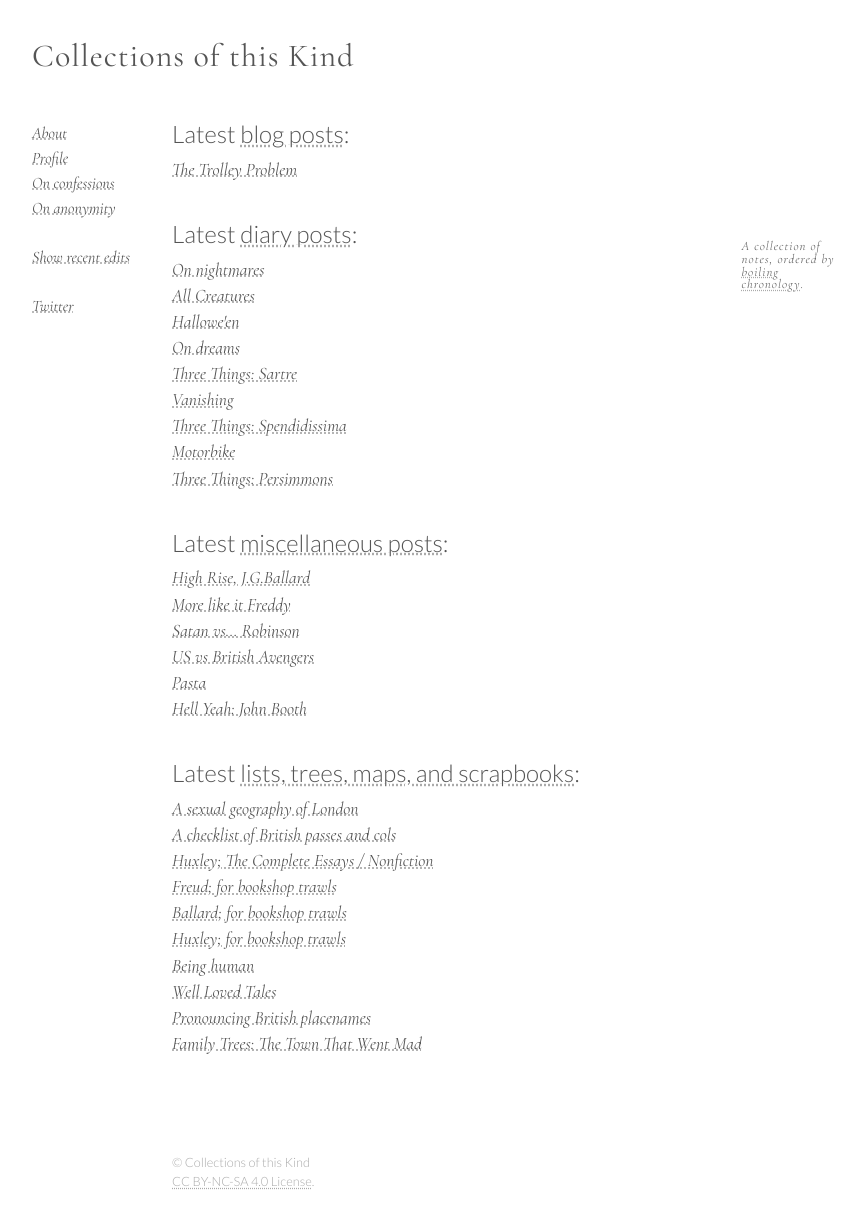
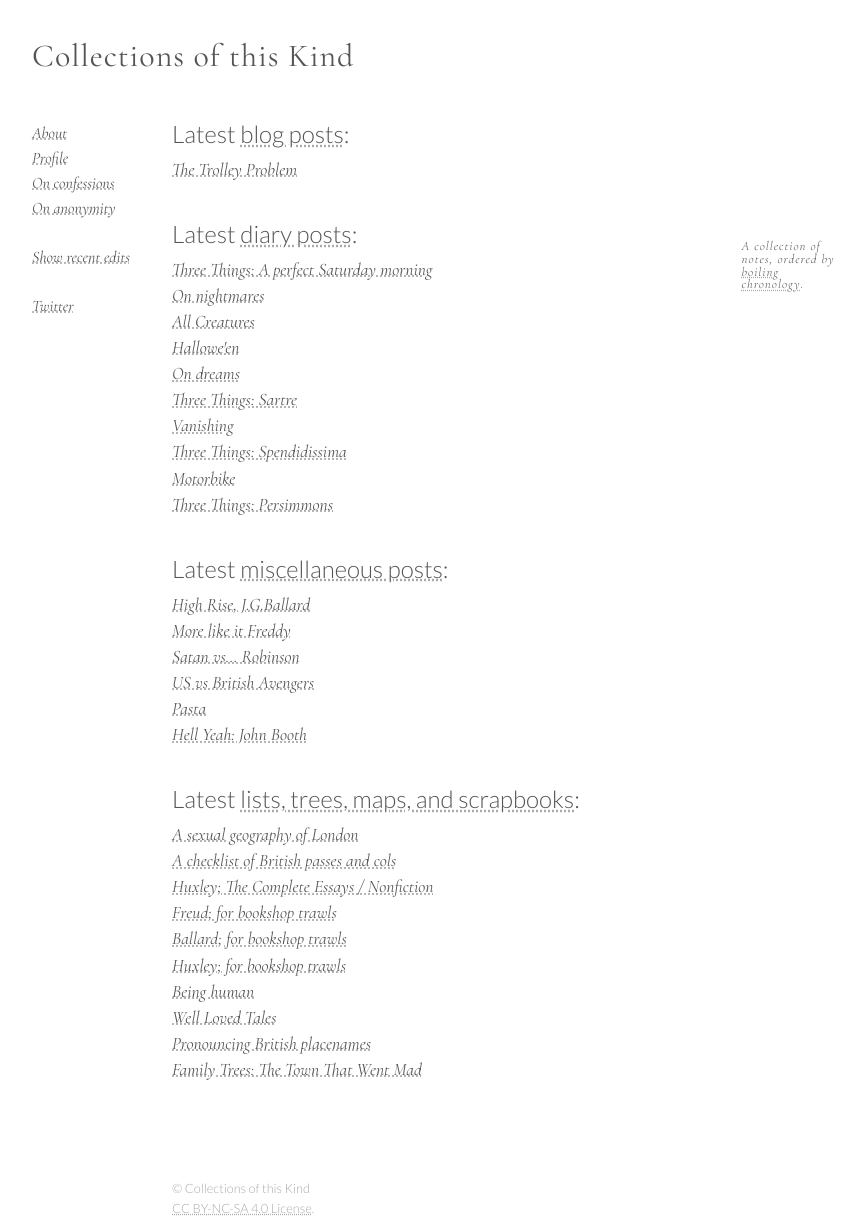
Before and after one commit to CollectionsOfThisKind/collectionsofthiskind.github.io, a Jekyll site: the page built from index.html, in a window 1280 px wide. Shown: the whole page, without its empty margins (78-943 px from the left). Built offline with Jekyll 4.4.1, drawn with Linux system fonts in a browser that asks for light colours; before the commit the page ends 1192 px from its top, so only the background shows below that.

Commit message:
Add files via upload

```diff
--- a/index.html
+++ b/index.html
@@ -45,6 +45,7 @@
 <h2 name="diary">Latest <a href="pages/diary/index.html">diary posts</a>:</h2>
 
 <ul class="new">
+<li><a href="pages/diary/three-oolong.html">Three Things: A perfect Saturday morning</a></li>
 <li><a href="pages/diary/nightmares.html">On nightmares</a></li>
 <li><a href="pages/diary/creatures.html">All Creatures</a></li>
 <li><a href="pages/diary/halloween.html">Hallowe'en</a></li>
```
